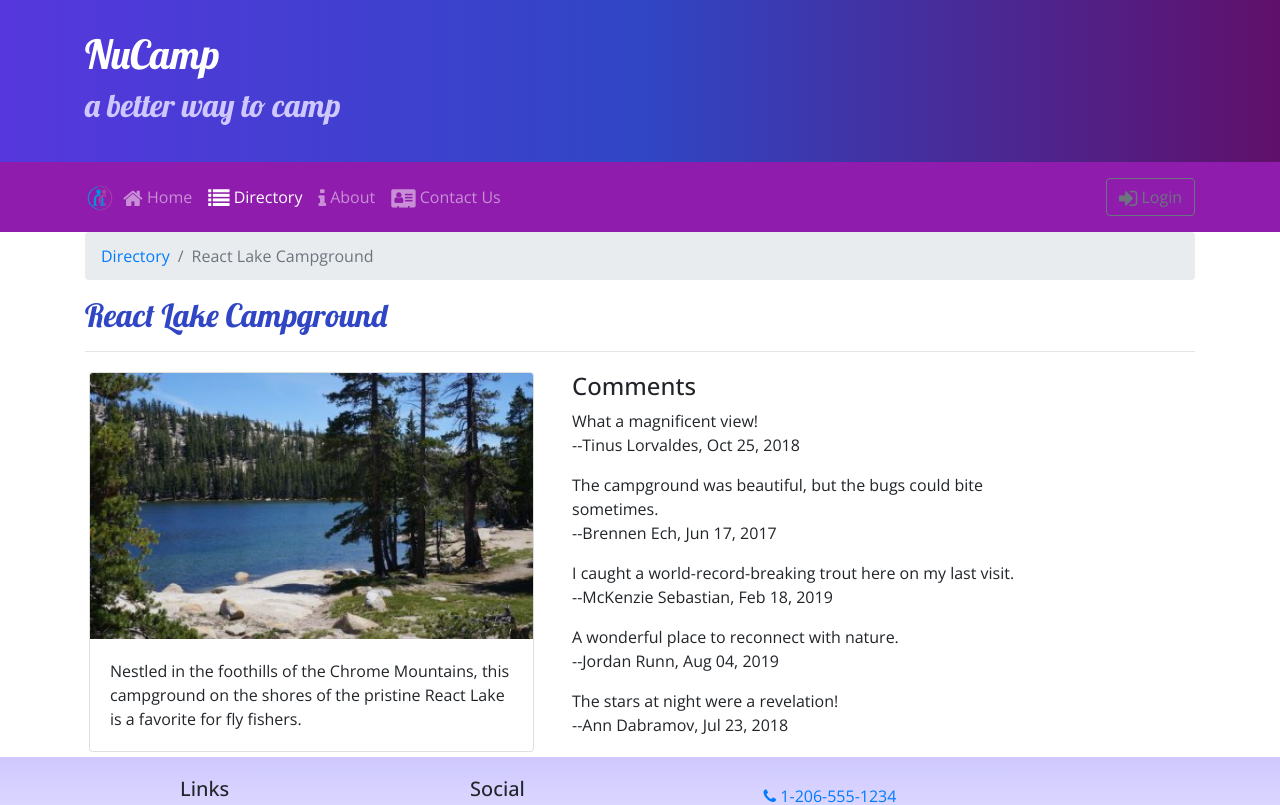
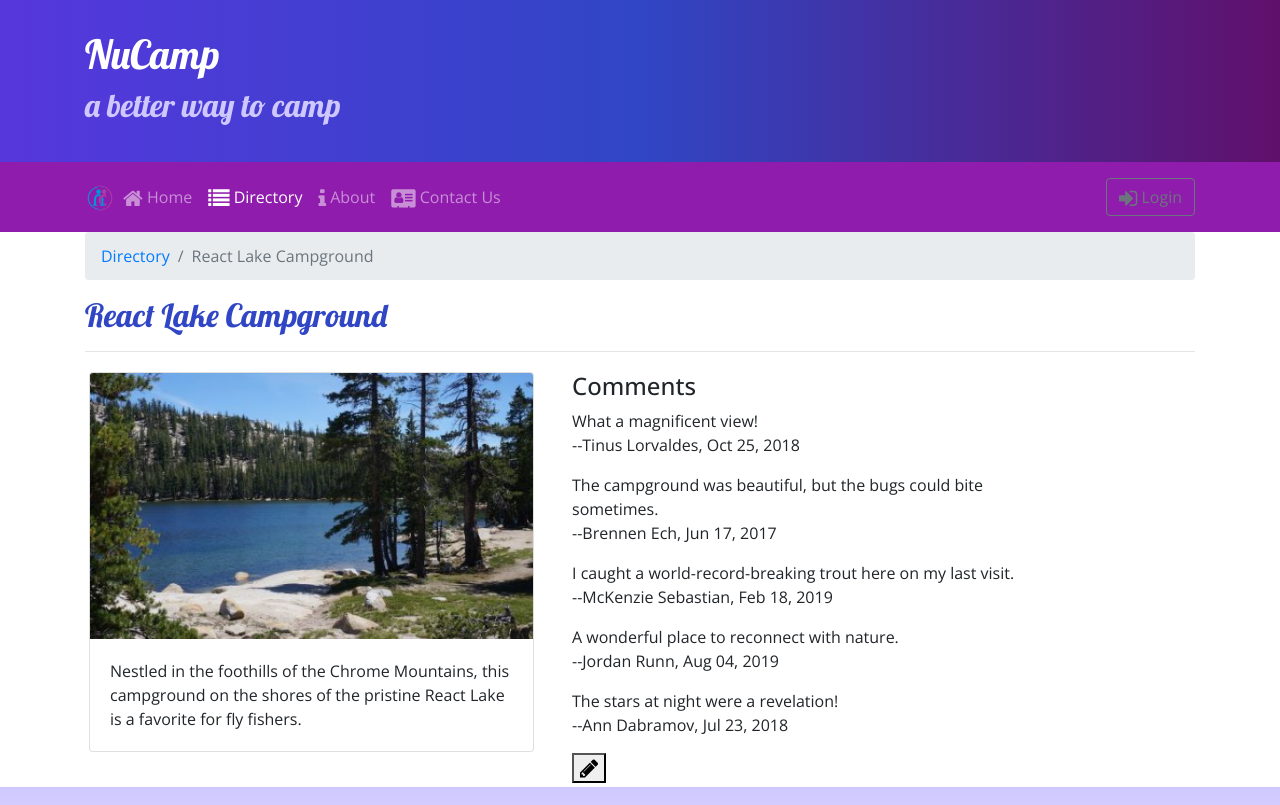
Before and after one commit to scampcoder/nucampsite-react, a React (Create React App) app: page /directory/0 in a window 1280 px wide. Shown: the top 805 px of the page. Built offline with nearby package versions, Linux system fonts and the light colour scheme.

Commit message:
add commentForm to rendercomments

```diff
--- a/src/components/CampsiteInfoComponent.js
+++ b/src/components/CampsiteInfoComponent.js
@@ -6,7 +6,7 @@ class CommentForm extends Component {
     render() {
         return (
             <button outline>
-                <i className="fas fa-pencil-alt fa-lg"></i>
+                <i className="fa fa-pencil fa-lg"></i>
             </button>
         )
     }
@@ -36,6 +36,7 @@ function RenderComments({comments}) {
                         --{ comment.author }, {new Intl.DateTimeFormat('en-US', { year: 'numeric', month: 'short', day: '2-digit'}).format(new Date(Date.parse(comment.date)))}
                     </p>
                 ) }
+                <CommentForm />
             </div>
         )
     }
```
